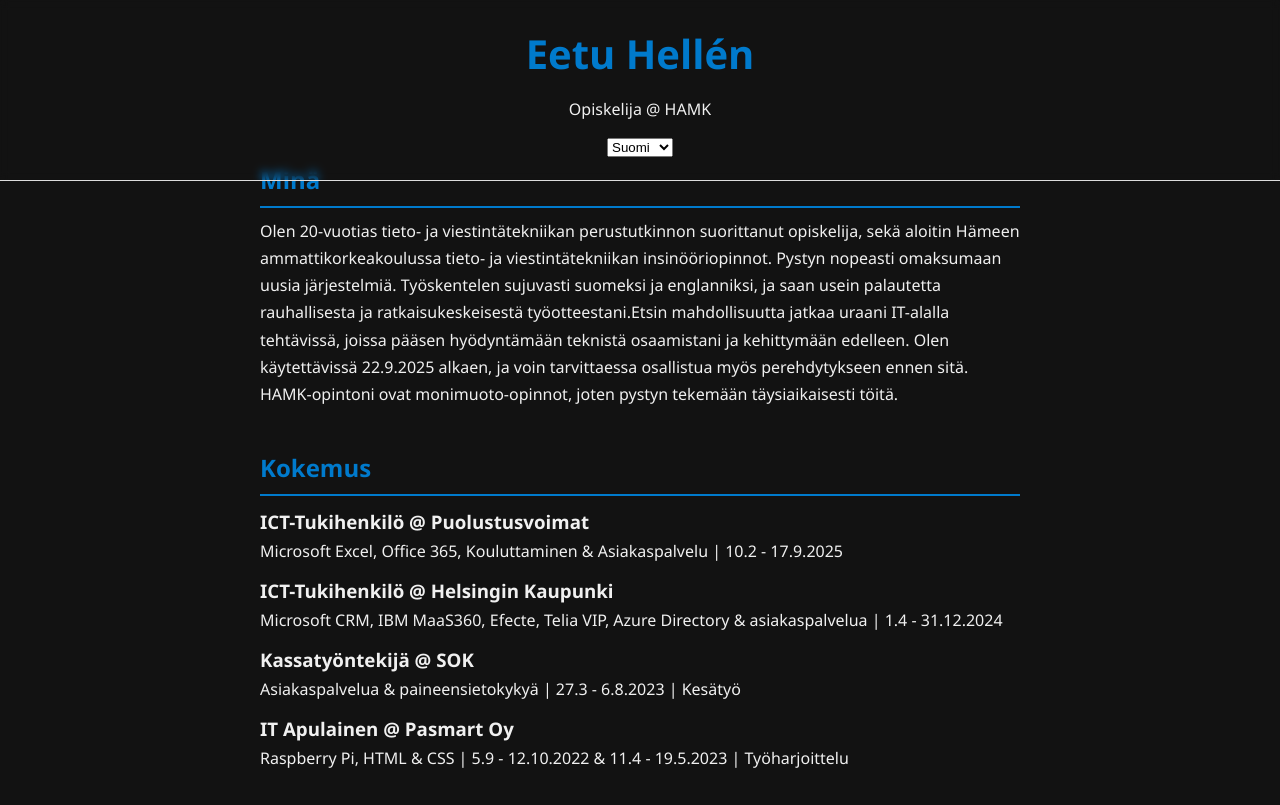
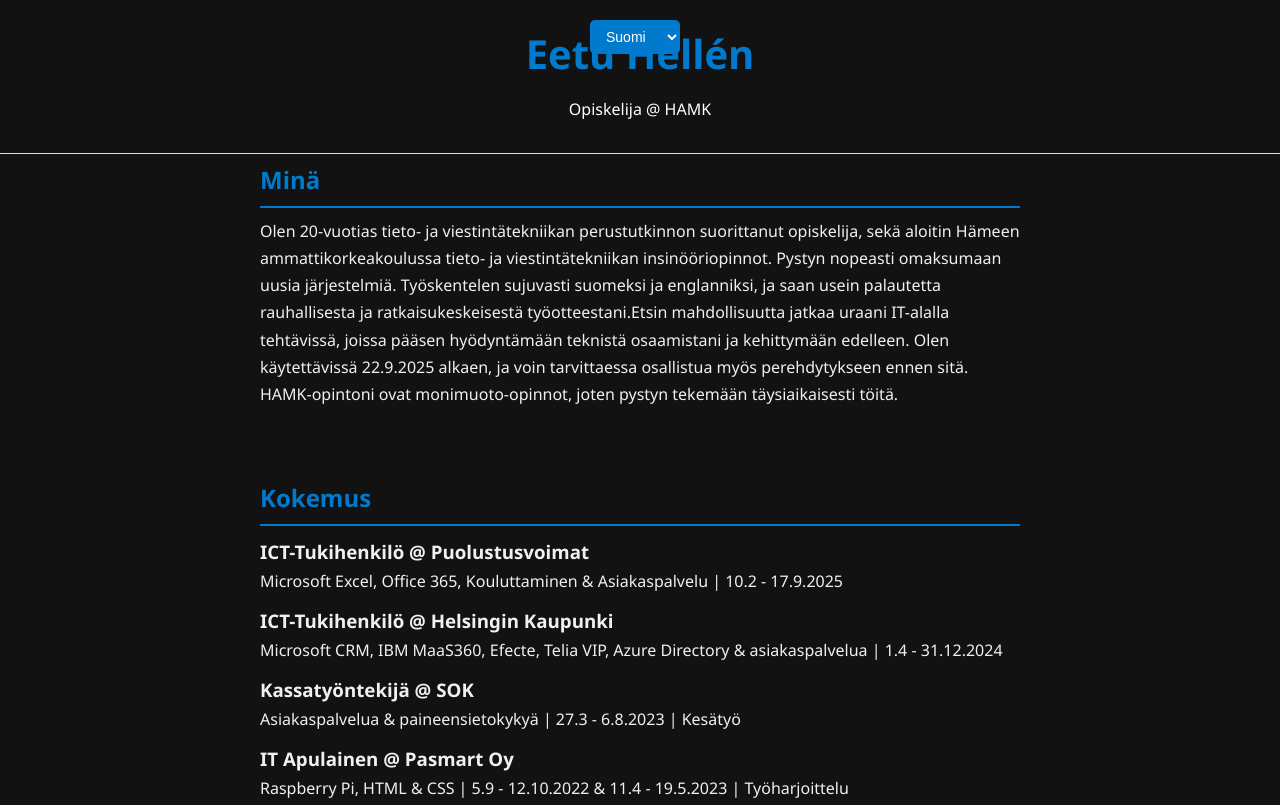
Before and after one commit to EetuHelle/Eetu-Hellen-CV, a plain HTML site: page index.html in a window 1280 px wide. Shown: the top 805 px of the page. Drawn offline with Linux system fonts and the light colour scheme.

Commit message:
Update style.css

```diff
--- a/style.css
+++ b/style.css
@@ -206,3 +206,62 @@ section.visible {
 body {
   padding-top: 120px;
 }
+
+
+/* Kielivalikko */
+
+section {
+  opacity: 0;
+  transform: translateY(50px);
+  transition: all 0.6s ease-out;
+}
+
+section.visible {
+  opacity: 1;
+  transform: translateY(0);
+}
+
+header {
+  position: fixed;
+  top: 0;
+  left: 0;
+  width: 100%;
+  transition: top 0.3s ease;
+  z-index: 1000;
+}
+
+header {
+  position: fixed;
+  top: 0;
+  left: 0;
+  width: 100%;
+  background: #00000000; /* your header background */
+  color: #fff;
+  padding: 20px;
+  box-sizing: border-box;
+  transition: top 0.3s ease;
+  z-index: 1000;
+}
+
+#languageSwitcher {
+  position: absolute;
+  top: 20px; /* adjust to align nicely inside header */
+  right: 600px;
+  padding: 8px 12px;
+  border: none;
+  border-radius: 5px;
+  background: #007acc;
+  color: #fff;
+  font-size: 14px;
+  cursor: pointer;
+}
+
+#languageSwitcher:hover {
+  background: #555;
+}
+
+/* Teksti rako */
+
+section {
+  margin-bottom: 70px; /* adjust spacing as you like */
+}
```
